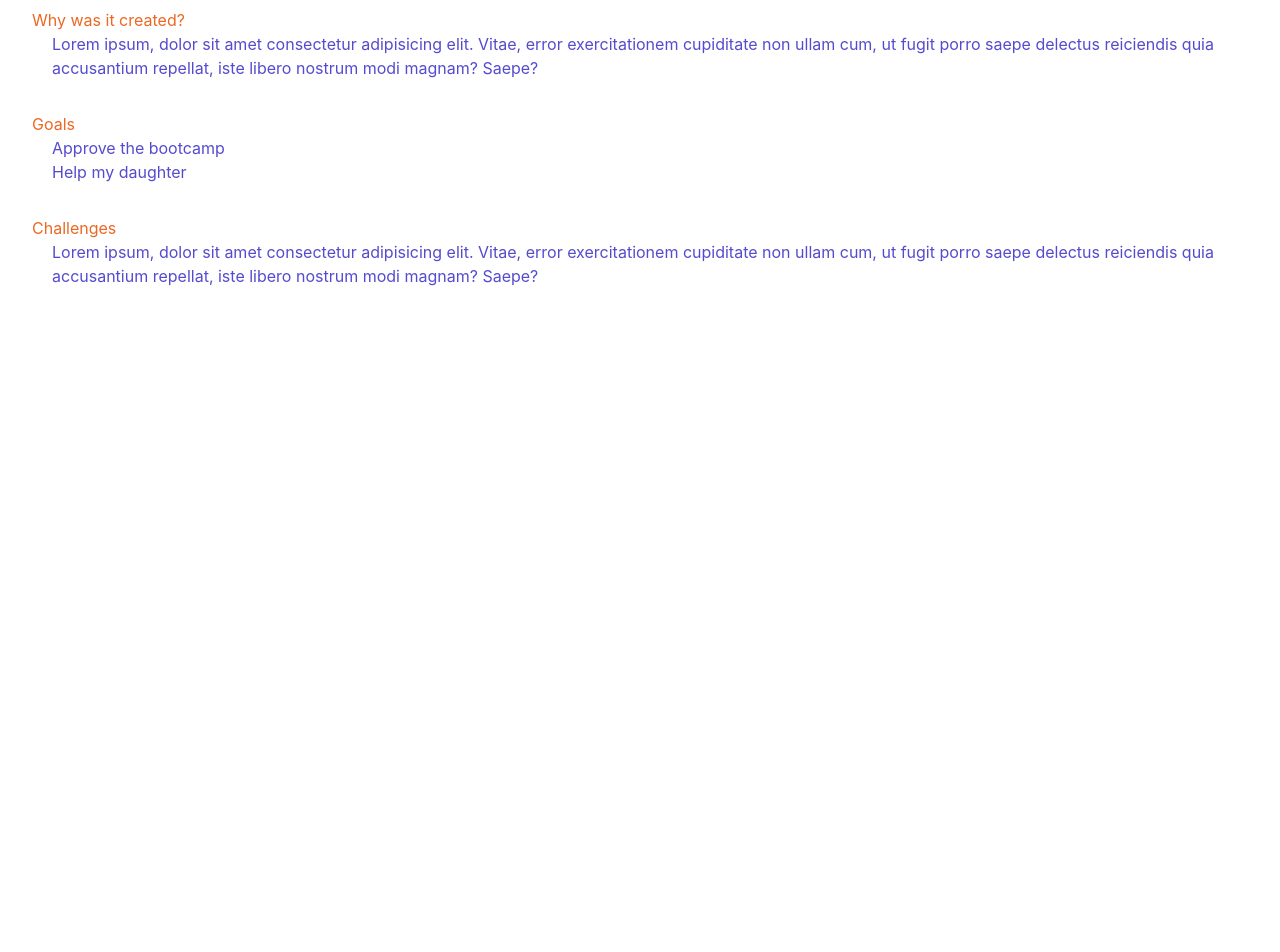
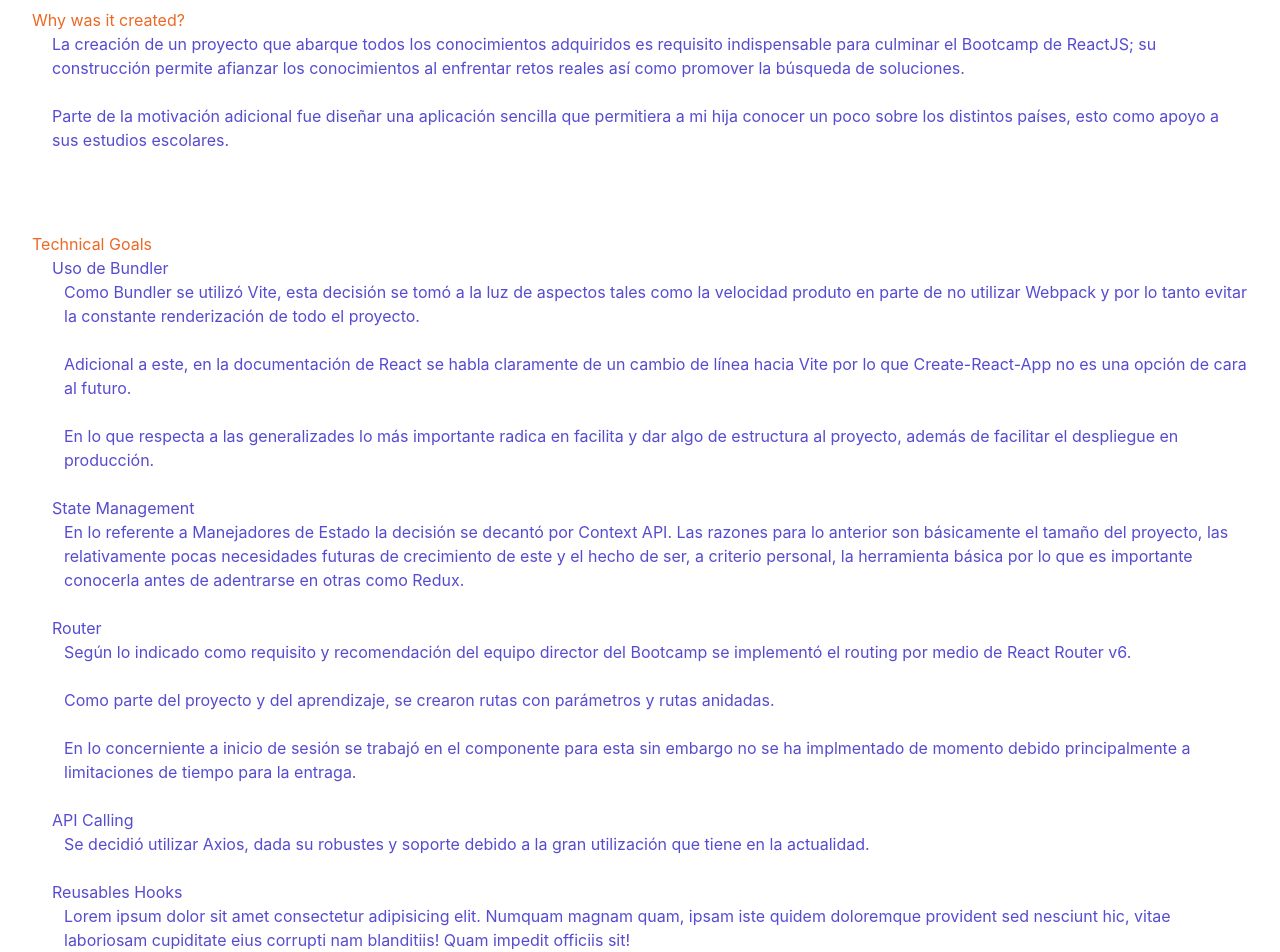
Before and after one commit to paatshala1/world-countries, a React (Vite) app: page /about in a window 1280 px wide. Shown: the part 160-1112 px from the top of the page. Before the commit the page ends 800 px from the top, so only its background shows below. Built offline with nearby package versions, Linux system fonts and the light colour scheme.

Commit message:
Adding Doc.pdf and modif to About to include it

```diff
--- a/src/components/About/About.jsx
+++ b/src/components/About/About.jsx
@@ -3,32 +3,128 @@ export default function About() {
     <div className=' text-indigo-700'>
       <h1>About this application</h1>
       <div>
-        <section className=' m-8'>
+        <section className=' m-8 mb-20'>
           <h2 className='text-orange-600'>Why was it created?</h2>
           <p className='pl-5'>
-            Lorem ipsum, dolor sit amet consectetur adipisicing elit. Vitae,
-            error exercitationem cupiditate non ullam cum, ut fugit porro saepe
-            delectus reiciendis quia accusantium repellat, iste libero nostrum
-            modi magnam? Saepe?
+            La creación de un proyecto que abarque todos los conocimientos
+            adquiridos es requisito indispensable para culminar el Bootcamp de
+            ReactJS; su construcción permite afianzar los conocimientos al
+            enfrentar retos reales así como promover la búsqueda de soluciones.
+          </p>
+          <br />
+          <p className='pl-5'>
+            Parte de la motivación adicional fue diseñar una aplicación sencilla
+            que permitiera a mi hija conocer un poco sobre los distintos países,
+            esto como apoyo a sus estudios escolares.
           </p>
         </section>
 
-        <section className=' m-8'>
-          <h2 className='text-orange-600'>Goals</h2>
+        <section className=' m-8 mb-20'>
+          <h2 className='text-orange-600'>Technical Goals</h2>
           <ul>
-            <li className='pl-5'>Approve the bootcamp</li>
-            <li className='pl-5'>Help my daughter</li>
+            <li className='pl-5'>
+              <h4>Uso de Bundler</h4>
+              <p className='pl-3'>
+                Como Bundler se utilizó Vite, esta decisión se tomó a la luz de
+                aspectos tales como la velocidad produto en parte de no utilizar
+                Webpack y por lo tanto evitar la constante renderización de todo
+                el proyecto.
+              </p>
+              <br />
+              <p className='pl-3'>
+                Adicional a este, en la documentación de React se habla
+                claramente de un cambio de línea hacia Vite por lo que
+                Create-React-App no es una opción de cara al futuro.
+              </p>
+              <br />
+              <p className='pl-3'>
+                En lo que respecta a las generalizades lo más importante radica
+                en facilita y dar algo de estructura al proyecto, además de
+                facilitar el despliegue en producción.
+              </p>
+              <br />
+            </li>
+            <li className='pl-5'>
+              <h4>State Management</h4>
+              <p className='pl-3'>
+                En lo referente a Manejadores de Estado la decisión se decantó
+                por Context API. Las razones para lo anterior son básicamente el
+                tamaño del proyecto, las relativamente pocas necesidades futuras
+                de crecimiento de este y el hecho de ser, a criterio personal,
+                la herramienta básica por lo que es importante conocerla antes
+                de adentrarse en otras como Redux.
+              </p>
+              <br />
+            </li>
+            <li className='pl-5'>
+              <h4>Router</h4>
+              <p className='pl-3'>
+                Según lo indicado como requisito y recomendación del equipo
+                director del Bootcamp se implementó el routing por medio de
+                React Router v6.
+              </p>
+              <br />
+              <p className='pl-3'>
+                Como parte del proyecto y del aprendizaje, se crearon rutas con
+                parámetros y rutas anidadas.
+              </p>
+              <br />
+              <p className='pl-3'>
+                En lo concerniente a inicio de sesión se trabajó en el
+                componente para esta sin embargo no se ha implmentado de momento
+                debido principalmente a limitaciones de tiempo para la entraga.
+              </p>
+              <br />
+            </li>
+            <li className='pl-5'>
+              <h4>API Calling</h4>
+              <p className='pl-3'>
+                Se decidió utilizar Axios, dada su robustes y soporte debido a
+                la gran utilización que tiene en la actualidad.
+              </p>
+              <br />
+            </li>
+            <li className='pl-5'>
+              <h4>Reusables Hooks</h4>
+              <p className='pl-3'>
+                Lorem ipsum dolor sit amet consectetur adipisicing elit. Numquam
+                magnam quam, ipsam iste quidem doloremque provident sed nesciunt
+                hic, vitae laboriosam cupiditate eius corrupti nam blanditiis!
+                Quam impedit officiis sit!
+              </p>
+              <br />
+            </li>
+            <li className='pl-5'>
+              <h4>Form Library</h4>
+              <p className='pl-3'>
+                Se utilizó Formik ya que es claramente la herramienta favorita
+                en el entorno de React, además es destacable su versatilidad y
+                agilidad.
+              </p>
+              <br />
+              <p className='pl-3'>
+                De acuerdo a lo solicitado, se realizaron las validaciones de
+                los campos y el formulario por medio de Formik.
+              </p>
+              <br />
+            </li>
           </ul>
         </section>
 
-        <section className=' m-8'>
+        <section className=' m-8 pb-20'>
           <h2 className='text-orange-600'>Challenges</h2>
           <p className='pl-5'>
-            Lorem ipsum, dolor sit amet consectetur adipisicing elit. Vitae,
-            error exercitationem cupiditate non ullam cum, ut fugit porro saepe
-            delectus reiciendis quia accusantium repellat, iste libero nostrum
-            modi magnam? Saepe?
+            Los cambios de fechas y horas al inicio del Bootcamp representaron
+            una clara limitación ya que me fue imposible seguir el ritmo una vez
+            que iba 3 clases atrasado.
           </p>
+          <br />
+          <p className='pl-5'>
+            El tema de estilizado no es algo a lo que haya dedicado suficiente
+            tiempo anteriormente por lo que el reto de entregar un proyecto
+            presentable implicó un mayor esfuerzo.
+          </p>
+          <br />
         </section>
       </div>
     </div>
```
Also changed, not shown: 1 other file (tests, documents, lock files or other folders).
